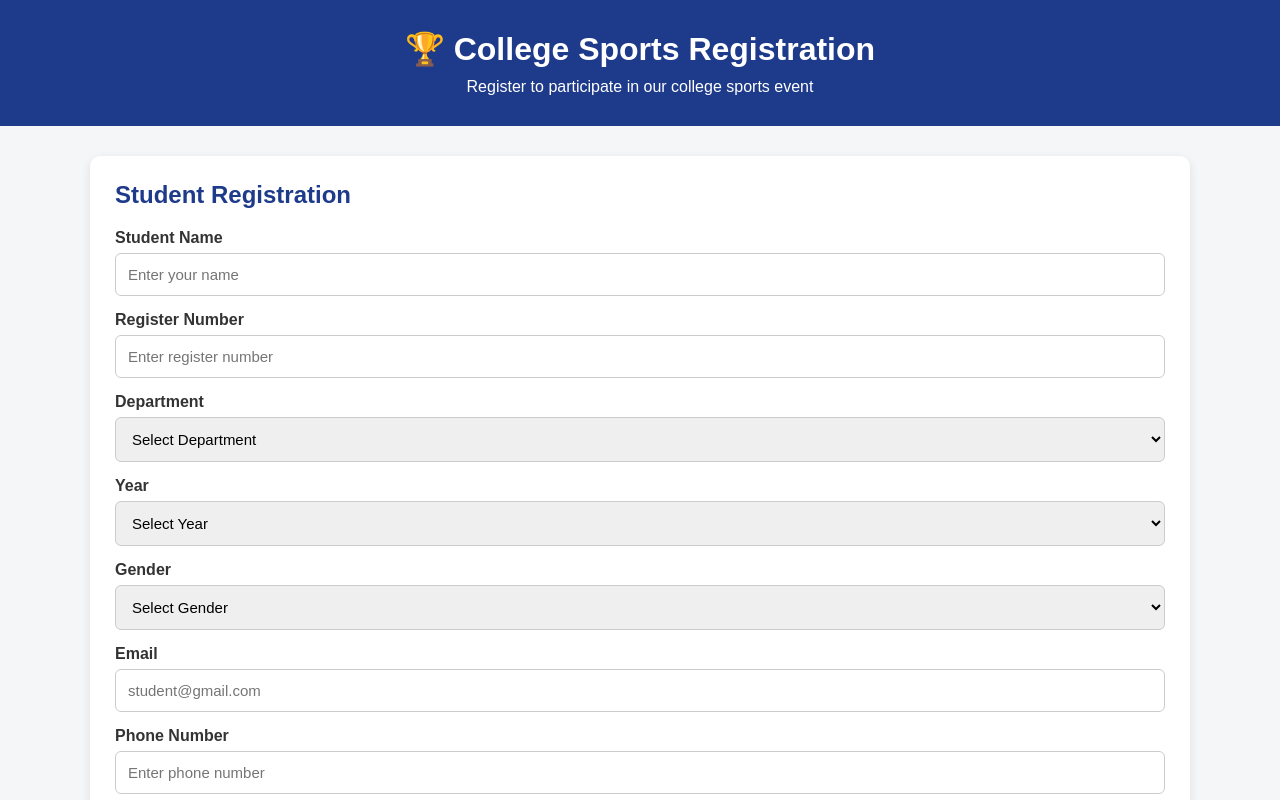
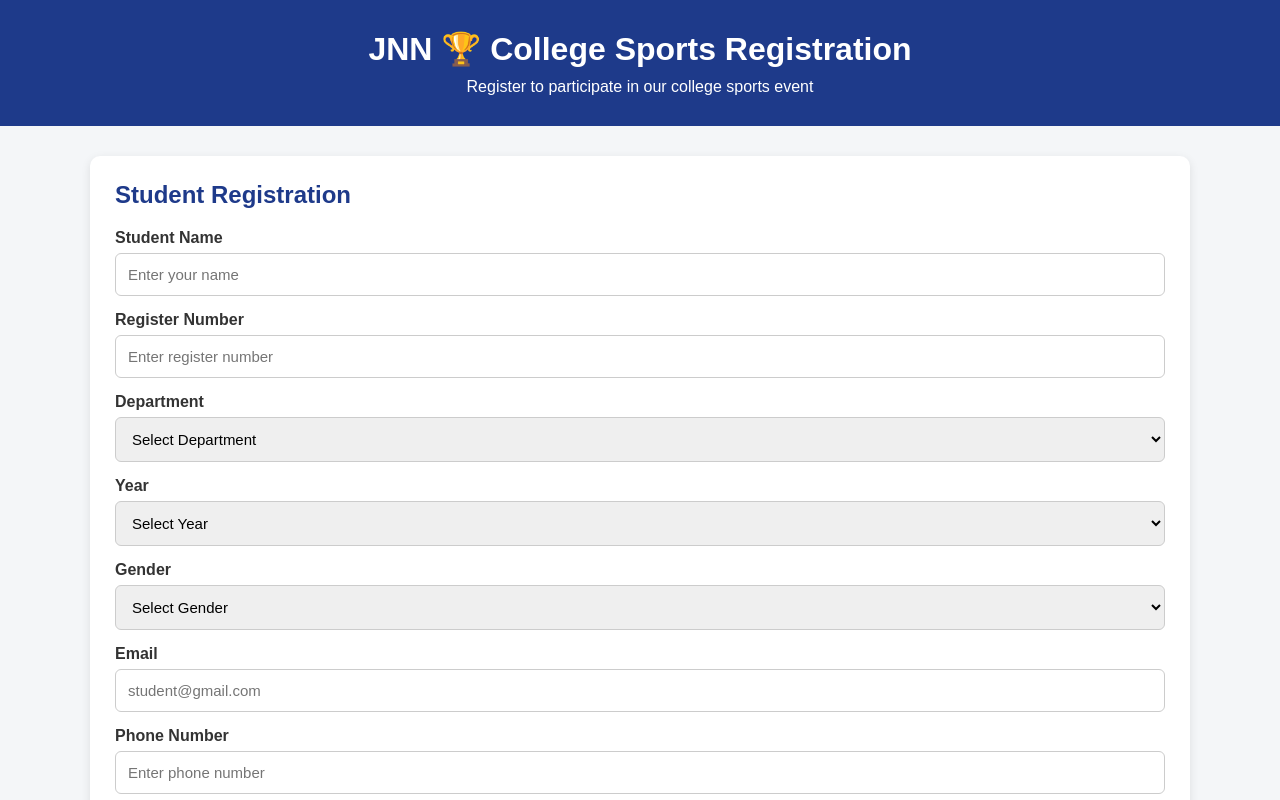
Before and after one commit to uthayaravi229-create/project_sports, a website: page public/index.html in a window 1280 px wide. Shown: the top 800 px of the page. Drawn offline with Linux system fonts and the light colour scheme; no server answers.

Commit message:
Update sports registration branding

```diff
--- a/public/index.html
+++ b/public/index.html
@@ -5,15 +5,16 @@
     <meta charset="UTF-8">
     <meta name="viewport" content="width=device-width, initial-scale=1.0">
 
-    <title>College Sports Registration</title>
+    <title>JNN College Sports Registration</title>
 
     <link rel="stylesheet" href="style.css">
+    <link rel="icon" type="image/png" href="trophy.png">
 </head>
 
 <body>
 
     <header>
-        <h1>🏆 College Sports Registration</h1>
+        <h1>JNN 🏆 College Sports Registration</h1>
         <p>Register to participate in our college sports event</p>
     </header>
 
```
Also changed, not shown: public/trophy.png (added).
